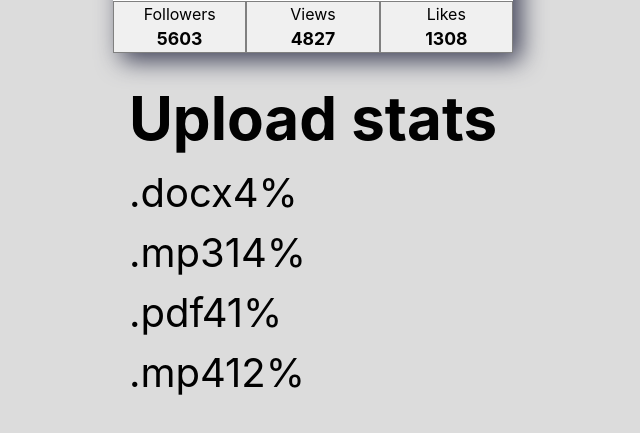
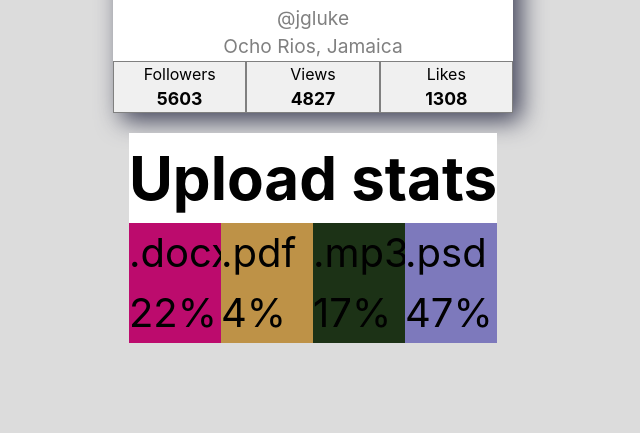
Before and after one commit to michalmazurdev/goit-react-hw-01-components, a React (Create React App) app: page / in a window 1280 px wide. Shown: the part 315-748 px from the top of the page, without its empty margins (327-967 px from the left). Built offline with nearby package versions, Linux system fonts and the light colour scheme.

Commit message:
2nd task almost done

```diff
--- a/src/components/App.jsx
+++ b/src/components/App.jsx
@@ -1,5 +1,7 @@
-import { Profile, user } from 'components/Profile/Profile';
+import { Profile } from 'components/Profile/Profile';
+import user from 'components/Profile/user';
 import { Statistics } from './Statistics/Statistics';
+import data from './Statistics/data';
 export const App = () => {
   return (
     <div
@@ -21,7 +23,7 @@ export const App = () => {
         avatar={user.avatar}
         stats={user.stats}
       />
-      <Statistics />
+      <Statistics title="Upload stats" stats={data} />
     </div>
   );
 };
--- a/src/components/Profile/Profile.jsx
+++ b/src/components/Profile/Profile.jsx
@@ -1,17 +1,6 @@
 import css from './Profile.module.css';
 import React from 'react';
 import PropTypes from 'prop-types';
-export const user = {
-  username: 'Jacques Gluke',
-  tag: 'jgluke',
-  location: 'Ocho Rios, Jamaica',
-  avatar: 'https://cdn-icons-png.flaticon.com/512/2922/2922506.png',
-  stats: {
-    followers: 5603,
-    views: 4827,
-    likes: 1308,
-  },
-};
 
 export const Profile = ({ username, tag, location, avatar, stats }) => (
   <div className={css.card}>
--- /dev/null
+++ b/src/components/Profile/user.json
@@ -0,0 +1,11 @@
+{
+  "username": "Jacques Gluke",
+  "tag": "jgluke",
+  "location": "Ocho Rios, Jamaica",
+  "avatar": "https://cdn-icons-png.flaticon.com/512/2922/2922506.png",
+  "stats": {
+    "followers": 5603,
+    "views": 4827,
+    "likes": 1308
+  }
+}
--- a/src/components/Statistics/Statistics.jsx
+++ b/src/components/Statistics/Statistics.jsx
@@ -2,26 +2,49 @@ import css from './Statistics.module.css';
 import React from 'react';
 import PropTypes from 'prop-types';
 
-export const Statistics = props => (
+const randomColor = () => {
+  return Math.floor(Math.random() * 16777215).toString(16);
+};
+
+export const Statistics = ({ title, stats }) => (
   <section className={css.statistics}>
-    <h2 className={css.title}>Upload stats</h2>
-
+    <h2 className={css.title}>{title}</h2>
     <ul className={css.statList}>
-      <li className={css.item}>
-        <span className={css.label}>.docx</span>
-        <span className={css.percentage}>4%</span>
+      <li
+        className={css.item}
+        style={{
+          backgroundColor: `#${randomColor()}`,
+        }}
+      >
+        <span className={css.label}>{stats[0].label}</span>
+        <span className={css.percentage}>{stats[0].percentage}%</span>
       </li>
-      <li className={css.item}>
-        <span className={css.label}>.mp3</span>
-        <span className={css.percentage}>14%</span>
+      <li
+        className={css.item}
+        style={{
+          backgroundColor: `#${randomColor()}`,
+        }}
+      >
+        <span className={css.label}>{stats[1].label}</span>
+        <span className={css.percentage}>{stats[1].percentage}%</span>
       </li>
-      <li className={css.item}>
-        <span className={css.label}>.pdf</span>
-        <span className={css.percentage}>41%</span>
+      <li
+        className={css.item}
+        style={{
+          backgroundColor: `#${randomColor()}`,
+        }}
+      >
+        <span className={css.label}>{stats[2].label}</span>
+        <span className={css.percentage}>{stats[2].percentage}%</span>
       </li>
-      <li className={css.item}>
-        <span className={css.label}>.mp4</span>
-        <span className={css.percentage}>12%</span>
+      <li
+        className={css.item}
+        style={{
+          backgroundColor: `#${randomColor()}`,
+        }}
+      >
+        <span className={css.label}>{stats[3].label}</span>
+        <span className={css.percentage}>{stats[3].percentage}%</span>
       </li>
     </ul>
   </section>
--- a/src/components/Statistics/Statistics.module.css
+++ b/src/components/Statistics/Statistics.module.css
@@ -0,0 +1,12 @@
+.statistics {
+  background-color: white;
+}
+.statList {
+  display: flex;
+  width: 100%;
+}
+.item {
+  display: flex;
+  flex-direction: column;
+  width: 25%;
+}
--- /dev/null
+++ b/src/components/Statistics/data.json
@@ -0,0 +1,7 @@
+[
+  { "id": "id-1", "label": ".docx", "percentage": 22 },
+  { "id": "id-2", "label": ".pdf", "percentage": 4 },
+  { "id": "id-3", "label": ".mp3", "percentage": 17 },
+  { "id": "id-4", "label": ".psd", "percentage": 47 },
+  { "id": "id-5", "label": ".pdf", "percentage": 10 }
+]
```
